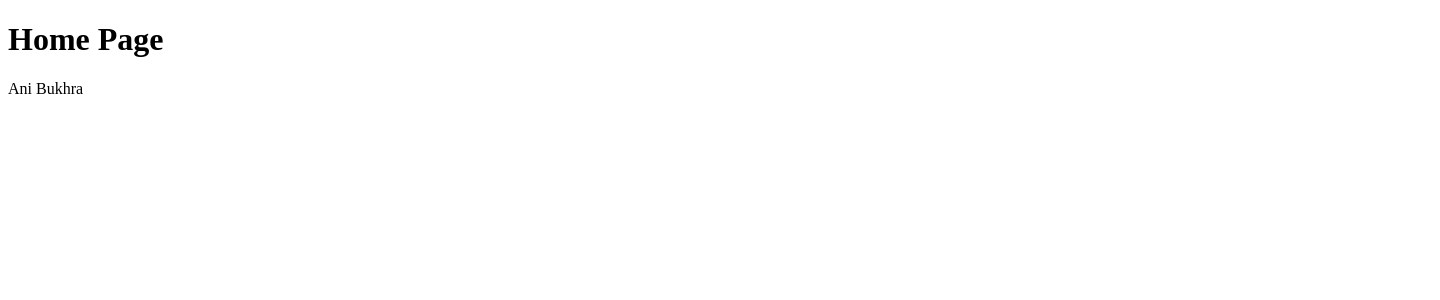
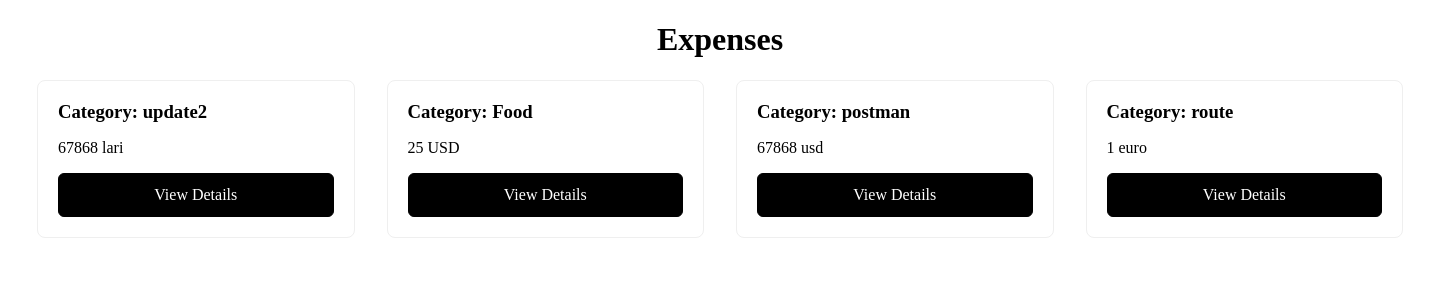
Before and after one commit to AniBukhrashvili/reeducate, a Node server app: page / in a window 1440 px wide. Shown: the top 300 px of the page. Run offline with Node 20, Linux system fonts and the light colour scheme.

Commit message:
display expenses listing on homepage

```diff
--- a/midterm-02/expenses/expenses.route.js
+++ b/midterm-02/expenses/expenses.route.js
@@ -11,14 +11,18 @@ import { requiredFieldsMiddleware } from "../middlewares/requiredFields.middlewa
 
 const expensesRouter = Router();
 
-expensesRouter.post("/", requiredFieldsMiddleware, createExpense);
+// expensesRouter.post("/", requiredFieldsMiddleware, createExpense);
 
 expensesRouter.get("/", getExpensesWithPagination);
 
-expensesRouter.put("/:id", updateExpensesById);
+expensesRouter.get("/expenses/:id", getExpensesById);
 
-expensesRouter.delete("/:id", authorizationMiddleware, deleteExpensesById);
+expensesRouter.put("/expenses/:id", updateExpensesById);
 
-expensesRouter.get("/:id", getExpensesById);
+expensesRouter.delete(
+  "/expenses/:id",
+  authorizationMiddleware,
+  deleteExpensesById
+);
 
 export default expensesRouter;
--- a/midterm-02/expenses/expenses.service.js
+++ b/midterm-02/expenses/expenses.service.js
@@ -30,7 +30,7 @@ export const getExpensesWithPagination = async (req, res) => {
     const start = (page - 1) * limit;
     const end = start + limit;
     const paginatedExpenses = expenses.slice(start, end);
-    res.json({
+    res.render("pages/home", {
       page: parseInt(page),
       limit: parseInt(limit),
       total: expenses.length,
@@ -84,8 +84,7 @@ export const getExpensesById = async (req, res) => {
     if (!expense) {
       return res.status(404).json({ error: "Expense not found" });
     }
-
-    res.json(expense);
+    res.render("pages/expense", { expense });
   } catch (error) {
     res.status(500).json({ error: "Internal server error" });
   }
@@ -104,7 +103,7 @@ export const deleteExpensesById = async (req, res) => {
     }
 
     await writeFile(filePath, updatedExpenses);
-    res.json({ message: `Deleted expense with ID: ${id}` });
+    res.redirect("/");
   } catch (error) {
     res.status(500).json({ error: "Internal server error" });
   }
--- /dev/null
+++ b/midterm-02/public/css/style.css
@@ -0,0 +1,60 @@
+.container {
+  width: 1366px;
+  padding: 0 20px;
+  margin: 0 auto;
+}
+
+h1 {
+  text-align: center;
+}
+
+.expenses-listing {
+  display: grid;
+  grid-template-columns: repeat(4, 1fr);
+  gap: 32px;
+}
+
+.expense-card {
+  border: 1px solid #efefef;
+  border-radius: 8px;
+  padding: 20px;
+}
+
+.expense-card h3 {
+  margin: 0 0 16px;
+}
+
+.expense-card span {
+  display: block;
+  margin-bottom: 16px;
+}
+
+.btn {
+  display: flex;
+  text-decoration: none;
+  text-align: center;
+  justify-content: center;
+  background-color: #000;
+  padding: 12px;
+  border-radius: 6px;
+  color: #fff;
+  outline: none;
+  border: 1px solid #000;
+  cursor: pointer;
+  transition: all 0.2s ease;
+}
+
+.btn:hover {
+  background-color: #fff;
+  color: #000;
+}
+
+.btn.secondary {
+  background-color: #fff;
+  color: #000;
+}
+
+.btn.secondary:hover {
+  background-color: #000000;
+  color: #fff;
+}
--- a/midterm-02/server.js
+++ b/midterm-02/server.js
@@ -10,13 +10,8 @@ app.use(express.static("public"));
 
 app.use(express.json());
 
-app.use("/expenses", expensesRouter);
+app.use("/", expensesRouter);
 app.use("/random", randomRouter);
-
-const testProp = "Ani Bukhra";
-app.get("/", (req, res) => {
-  res.render("pages/home.ejs", { testProp });
-});
 
 app.listen(port, () => {
   console.log(`Server is running on http://localhost:${port}`);
--- a/midterm-02/views/pages/home.ejs
+++ b/midterm-02/views/pages/home.ejs
@@ -3,10 +3,21 @@
   <head>
     <meta charset="UTF-8" />
     <meta name="viewport" content="width=device-width, initial-scale=1.0" />
+    <link rel="stylesheet" type="text/css" href="css/style.css" />
     <title>Midterm 02</title>
   </head>
   <body>
-    <h1>Home Page</h1>
-    <p><%= testProp %></p>
+    <div class="container">
+      <h1>Expenses</h1>
+      <div class="expenses-listing">
+        <% expenses.forEach(expense => { %>
+        <div class="expense-card">
+          <h3>Category: <%= expense.category %></h3>
+          <span><%= expense.price %> <%= expense.currency %></span>
+          <a href="expenses/<%= expense.id %>" class="btn">View Details</a>
+        </div>
+        <% }) %>
+      </div>
+    </div>
   </body>
 </html>
```
Also changed, not shown: midterm-02/views/pages/expense.ejs (added, +18 -0 lines).
